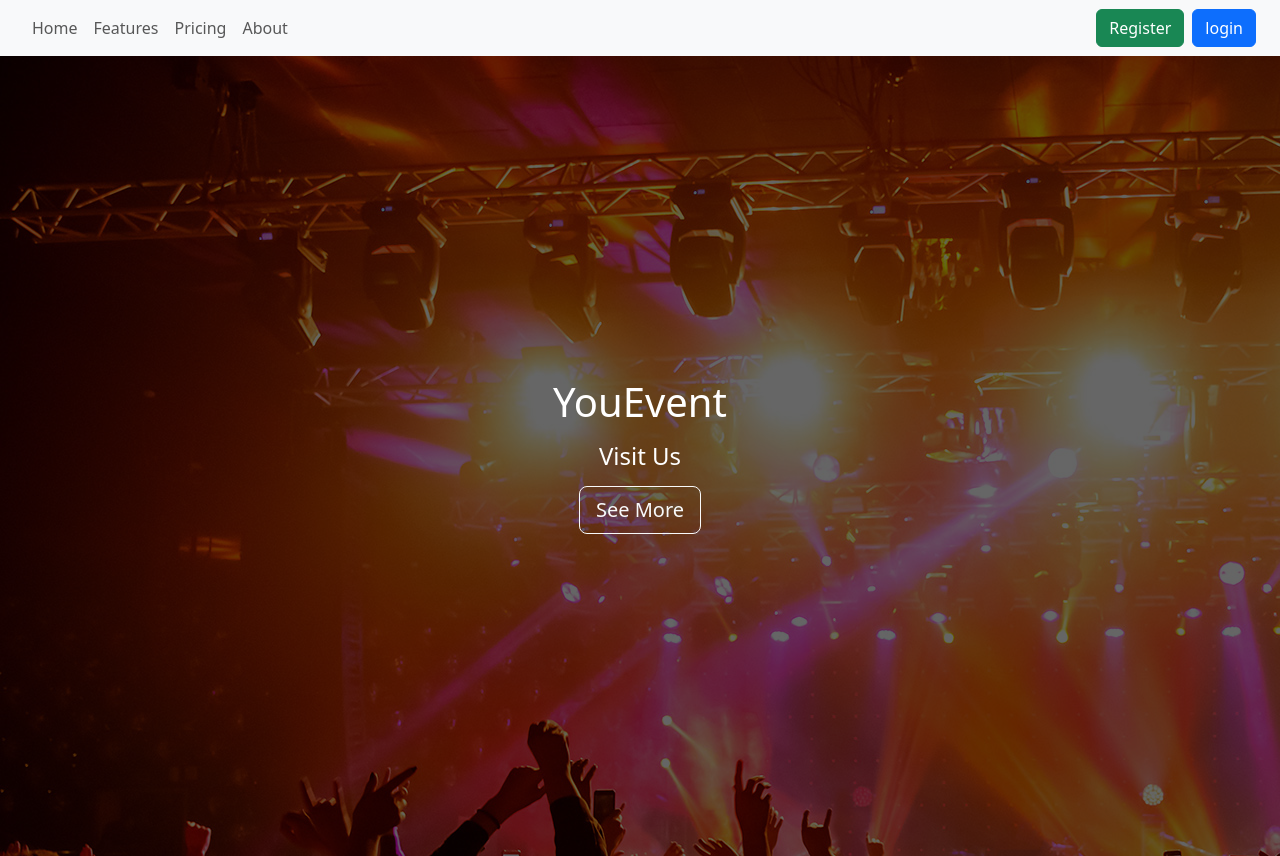
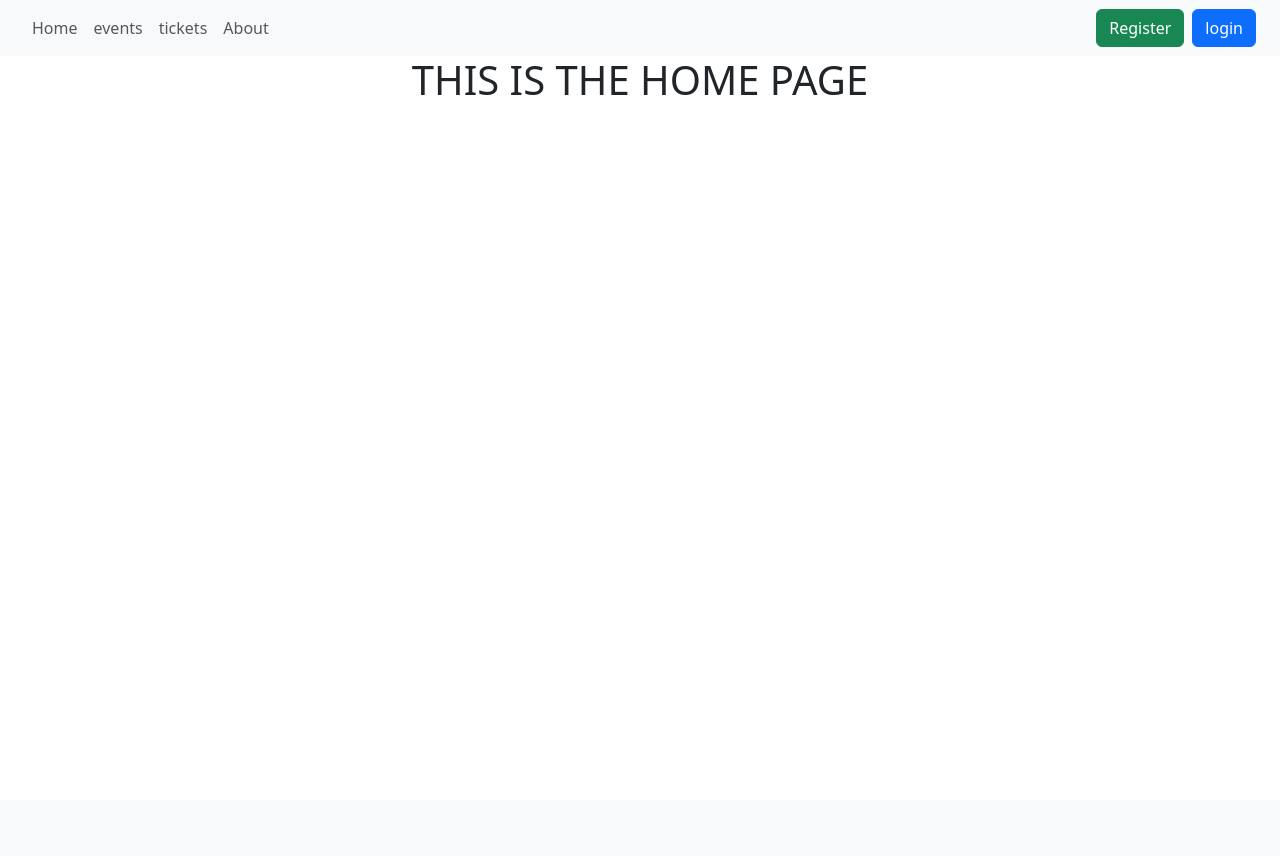
Before and after one commit to black8991/YouEvent_bref, a PHP site: page / in a window 1280 px wide. After the commit the page ends 95 px from the top, so only its background shows below. Run offline with PHP 8.4, Linux system fonts and the light colour scheme.

Commit message:
adding new changes to the main folder

```diff
--- a/core/Application.php
+++ b/core/Application.php
@@ -8,9 +8,11 @@ class Application
 {
     public Router $router;
     public Request $request;
+    public static string $ROOT_DIR;
 
-    public function __construct()
+    public function __construct($rootPath)
     {
+        self::$ROOT_DIR  = $rootPath;
         $this->request = new Request();
         $this->router = new Router($this->request);
     }
--- a/core/Router.php
+++ b/core/Router.php
@@ -36,26 +36,54 @@ class Router
         $this->routes['get'][$path] = $callback;
     }
 
+    public function post($path, $callback)
+    {
+        //block of code here
+        $this->routes['post'][$path] = $callback;
+    }
     public function resolve()
     {
         $path = $this->request->getPath();
         $method = $this->request->getMethod();
         $callback = $this->routes[$method][$path] ?? false;
-        if(!$callback){
-            return "Page Not Fount";
-            //redirect to the 404 page
+
+        if (!$callback) {
+            return $this->renderView(404);
         }
-        if(is_string($callback))
-        {
+
+        if (is_string($callback)) {
             return $this->renderView($callback);
         }
-        //but if it exist we should return that callback function
-        //for that we can use the already built in function call user func that takes out callback
+
+        if (is_array($callback)) {
+            // Check if it's an array [controller, method]
+            $controller = new $callback[0]();
+            $method = $callback[1];
+            return call_user_func([$controller, $method]);
+        }
+
         return call_user_func($callback);
     }
 
     public function renderView($view)
     {
-        require_once __DIR__ ."/../views/$view.php";
+        $layoutContent = $this->layoutContent();
+        $viewContent =  $this->renderOnlyView($view);
+        return str_replace("{{content}}",$viewContent ,$layoutContent);
     }
+
+    protected function layoutContent()
+    {
+        ob_start();
+        require_once Application::$ROOT_DIR."/views/layout/main.php";
+        return ob_get_clean();
+    }
+
+    protected function renderOnlyView($view)
+    {
+        ob_start();
+        require_once Application::$ROOT_DIR."/views/$view.php";
+        return ob_get_clean();
+    }
+
 }
--- a/public/index.php
+++ b/public/index.php
@@ -1,32 +1,24 @@
 <?php
 
     require_once __DIR__ . '/../vendor/autoload.php';
+session_start();
+
+use app\controllers\UserController;
+use app\core\Application;
 
 
-    use \app\core\Application;
 
-    $app = new Application();
+//        dirname(__DIR__)  this is to grap the root path in order to acces to view absolutly
+    $app = new Application(dirname(__DIR__));
     $app->router->get('/','home');
 
     $app->router->get('/login', 'login');
 
 
     $app->router->get('/register','register');
+    $app->router->post('/register', [UserController::class, 'register']);
+
+
     // get is a method inside of router that checks what is after /
 
     $app->run();//is a method inside of application
-
-    // if(isset($_GET['action']))
-    // {
-    //     $action = $_GET['action'];
-    //     switch ($action) {
-    //         case 'login':
-    //             include 'views/login.php';
-    //             break;
-    //         case 'register':
-    //             include 'views/register.php';
-    //             break;
-    //         }
-    // }
-    //else
-    //    include('views/home.php');
--- /dev/null
+++ b/views/404.php
@@ -0,0 +1 @@
+<h1 class="text-center">404 THERE WAS AN ERROR</h1>
--- a/views/header.php
+++ /dev/null
@@ -1,33 +0,0 @@
-<nav class="navbar navbar-expand-lg navbar-light bg-light">
-  <button class="navbar-toggler" type="button" data-toggle="collapse" data-target="#navbarTogglerDemo01" aria-controls="navbarTogglerDemo01" aria-expanded="false" aria-label="Toggle navigation">
-    <span class="navbar-toggler-icon"></span>
-  </button>
-  <div class="collapse navbar-collapse d-flex justify-content-between mx-4" id="navbarTogglerDemo01">
-    <ul class="navbar-nav mr-auto mt-2 mt-lg-0">
-    <li class="nav-item active">
-            <a class="nav-link" aria-current="page" href="#">Home</a>
-          </li>
-          <li class="nav-item">
-            <a class="nav-link" href="#">Features</a>
-          </li>
-          <li class="nav-item">
-            <a class="nav-link" href="#">Pricing</a>
-          </li>
-          <li class="nav-item">
-            <a class="nav-link" href="#">About</a>
-          </li>
-    </ul>
-
-    <style>
-      a
-      {
-        text-decoration: none;
-        color: white;
-      }
-    </style>
-    <div class="d-flex justify-content-between">
-      <button class="btn btn-success me-2 my-sm-0" type="submit" name="register" value="register"><a href="/register">Register</a></button>
-      <button class="btn btn-primary my-2 my-sm-0" type="submit" name="login" value="login"><a href="/login">login</a></button>
-    </div>
-  </div>
-</nav>
--- a/views/home.php
+++ b/views/home.php
@@ -1,32 +1 @@
-<!DOCTYPE html>
-<html lang="en">
-<head>
-    <meta charset="UTF-8">
-    <meta name="viewport" content="width=device-width, initial-scale=1.0">
-    <link href="https://cdn.jsdelivr.net/npm/bootstrap@5.3.2/dist/css/bootstrap.min.css" rel="stylesheet" integrity="sha384-T3c6CoIi6uLrA9TneNEoa7RxnatzjcDSCmG1MXxSR1GAsXEV/Dwwykc2MPK8M2HN" crossorigin="anonymous">
-    <title>Document</title>
-</head>
-<body>
-
-  <header>
-  <?php
-    include 'header.php';
-  ?>
-  <div class="text-center bg-image" style="
-      background-image: url('../assets/img/event.jpg');
-      height: 100vh;
-    ">
-    <div class="mask h-100" style="background-color: rgba(0, 0, 0, 0.6);">
-      <div class="d-flex justify-content-center align-items-center h-100">
-        <div class="text-white">
-          <h1 class="mb-3">YouEvent</h1>
-          <h4 class="mb-3">Visit Us</h4>
-          <a class="btn btn-outline-light btn-lg" href="#!" role="button">See More</a>
-        </div>
-      </div>
-    </div>
-  </div>
-</header>
-    <script src="https://cdn.jsdelivr.net/npm/bootstrap@5.3.2/dist/js/bootstrap.bundle.min.js" integrity="sha384-C6RzsynM9kWDrMNeT87bh95OGNyZPhcTNXj1NW7RuBCsyN/o0jlpcV8Qyq46cDfL" crossorigin="anonymous"></script>
-</body>
-</html>
+    <h1 class="text-center">THIS IS THE HOME PAGE</h1>
--- /dev/null
+++ b/views/layout/main.php
@@ -0,0 +1,58 @@
+<!DOCTYPE html>
+<html lang="en">
+<head>
+    <meta charset="UTF-8">
+    <meta name="viewport" content="width=device-width, initial-scale=1.0">
+    <link href="https://cdn.jsdelivr.net/npm/bootstrap@5.3.2/dist/css/bootstrap.min.css" rel="stylesheet" integrity="sha384-T3c6CoIi6uLrA9TneNEoa7RxnatzjcDSCmG1MXxSR1GAsXEV/Dwwykc2MPK8M2HN" crossorigin="anonymous">
+    <title>Document</title>
+</head>
+<body>
+<style>
+    *{
+        margin: 0;
+        padding: 0;
+        overflow-x: hidden;
+    }
+
+</style>
+<nav class="navbar navbar-expand-lg navbar-light bg-light">
+    <button class="navbar-toggler" type="button" data-toggle="collapse" data-target="#navbarTogglerDemo01" aria-controls="navbarTogglerDemo01" aria-expanded="false" aria-label="Toggle navigation">
+        <span class="navbar-toggler-icon"></span>
+    </button>
+    <div class="collapse navbar-collapse d-flex justify-content-between mx-4" id="navbarTogglerDemo01">
+        <ul class="navbar-nav mr-auto mt-2 mt-lg-0">
+            <li class="nav-item active">
+                <a class="nav-link" aria-current="page" href="/">Home</a>
+            </li>
+            <li class="nav-item">
+                <a class="nav-link" href="#">events</a>
+            </li>
+            <li class="nav-item">
+                <a class="nav-link" href="#">tickets</a>
+            </li>
+            <li class="nav-item">
+                <a class="nav-link" href="#">About</a>
+            </li>
+        </ul>
+
+        <style>
+            a
+            {
+                text-decoration: none;
+                color: white;
+            }
+        </style>
+        <div class="d-flex justify-content-between">
+            <button class="btn btn-success me-2 my-sm-0" type="submit" name="register" value="register"><a href="/register">Register</a></button>
+            <button class="btn btn-primary my-2 my-sm-0" type="submit" name="login" value="login"><a href="/login">login</a></button>
+        </div>
+    </div>
+</nav>
+
+
+<div class="container w-100">
+    {{content}}
+</div>
+<script src="https://cdn.jsdelivr.net/npm/bootstrap@5.3.2/dist/js/bootstrap.bundle.min.js" integrity="sha384-C6RzsynM9kWDrMNeT87bh95OGNyZPhcTNXj1NW7RuBCsyN/o0jlpcV8Qyq46cDfL" crossorigin="anonymous"></script>
+</body>
+</html>
```
Also changed, not shown: controllers/UserController.php (+33 -0 lines), views/layout/auth.php (added, +18 -0 lines), views/login.php (+2 -19 lines), views/register.php (+3 -25 lines).
